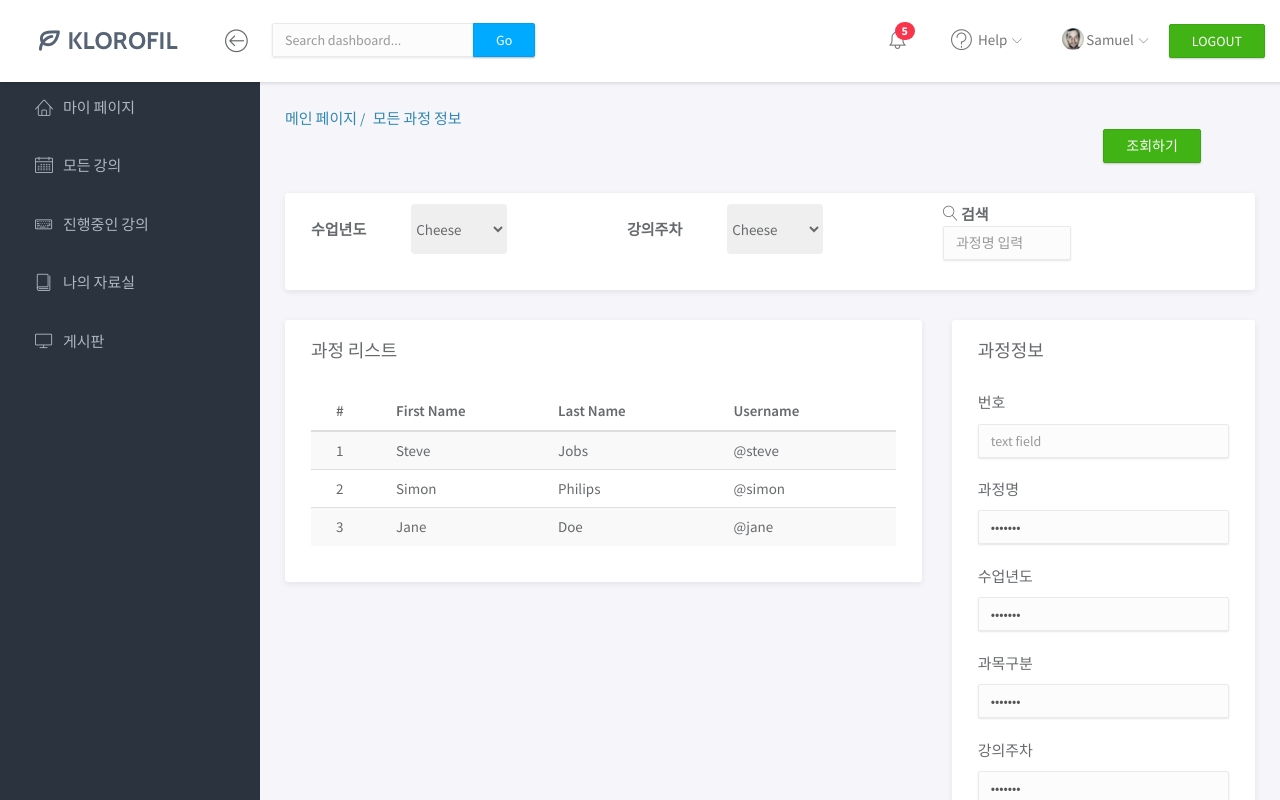
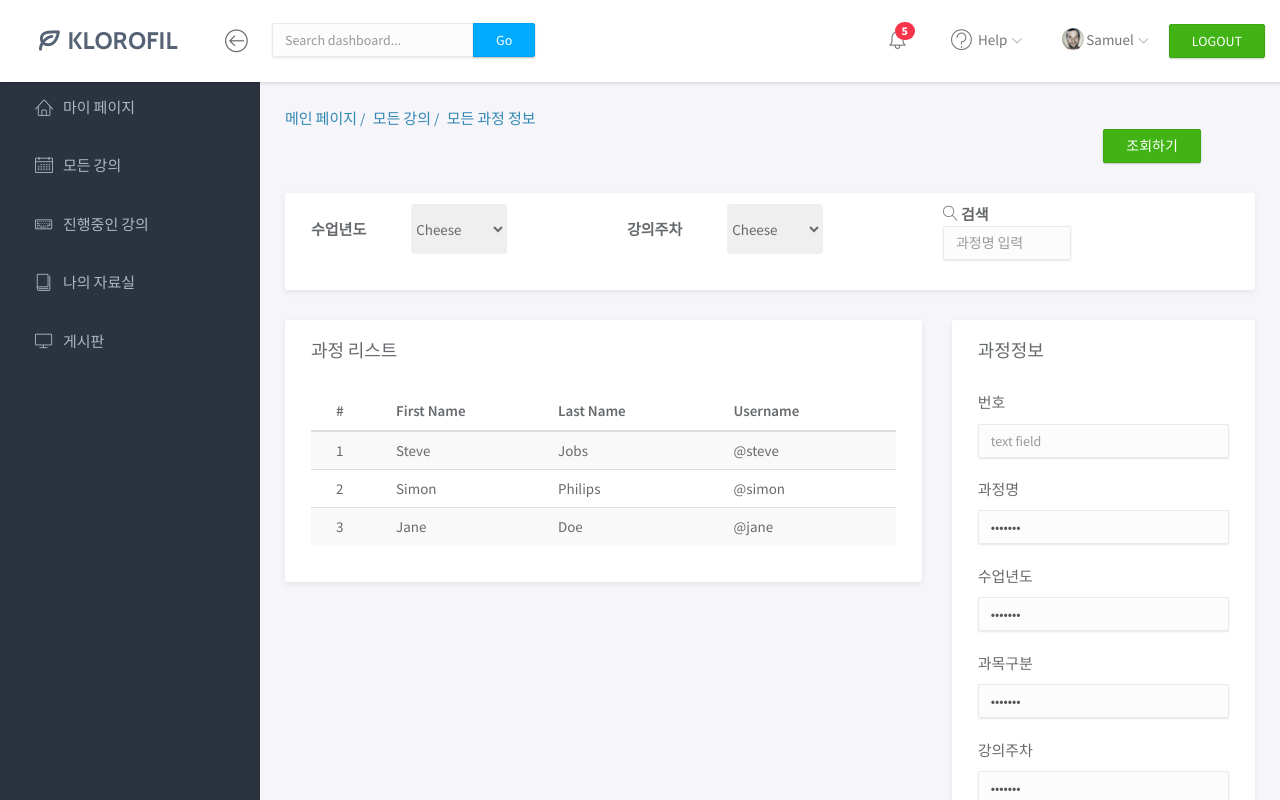
Before and after one commit to BangJeongBin/wizian_mentorship_project, a Next.js app in the folder wizian-next/: page /class/allCourse in a window 1280 px wide. Shown: the top 800 px of the page. Built offline with nearby package versions, Linux system fonts and the light colour scheme; some icons are missing.

Commit message:
모든 페이지 breadcrumble 수정

```diff
--- a/wizian-next/src/app/(app)/class/allClass/page.js
+++ b/wizian-next/src/app/(app)/class/allClass/page.js
@@ -6,7 +6,7 @@ const AllClass = () => {
     return (
         <div className="main-content">
             <div className="container-fluid">
-                <a href="/dashboard">메인 페이지 /</a>&ensp;<a href="#">모든 강의 정보</a>
+                <a href="/dashboard">메인 페이지 /</a>&ensp;<a href="#">모든 강의 /</a>&ensp;<a href="#">모든 강의 정보</a>
                 <div className="row">
                     <button type="button" className="btn btn-success col-lg-offset-10 margin-bottom-30">
                         <i className="fa fa-refresh fa-spin"></i> 조회하기
--- a/wizian-next/src/app/(app)/class/allCourse/page.js
+++ b/wizian-next/src/app/(app)/class/allCourse/page.js
@@ -6,7 +6,7 @@ const AllCourse = () => {
     return (
         <div className="main-content">
             <div className="container-fluid">
-                <a href="/dashboard">메인 페이지 /</a>&ensp;<a href="#">모든 과정 정보</a>
+                <a href="/dashboard">메인 페이지 /</a>&ensp;<a href="#">모든 강의 /</a>&ensp;<a href="#">모든 과정 정보</a>
                 <div className="row">
                     <button type="button" className="btn btn-success col-lg-offset-10 margin-bottom-30">
                         <i className="fa fa-refresh fa-spin"></i> 조회하기
--- a/wizian-next/src/app/(app)/course/courseInfo/page.js
+++ b/wizian-next/src/app/(app)/course/courseInfo/page.js
@@ -6,7 +6,7 @@ const CourseInfo = () => {
     return (
         <div className="main-content">
             <div className="container-fluid">
-                <a href="/dashboard">메인 페이지 /</a>&ensp;<a href="#">강의 정보</a>
+                <a href="/dashboard">메인 페이지 /</a>&ensp;<a href="#">진행중인 강의 /</a>&ensp;<a href="#">강의 정보</a>
                 <div className="row">
                     <button type="button" className="btn btn-primary col-lg-offset-10 margin-bottom-30">
                         <i className="fa fa-refresh fa-spin"></i> 수정하기
--- a/wizian-next/src/app/(app)/course/courseStudent/page.js
+++ b/wizian-next/src/app/(app)/course/courseStudent/page.js
@@ -2,11 +2,11 @@
 
 import React from "react";
 
-const AllClass = () => {
+const CourseStudent = () => {
     return (
         <div className="main-content">
             <div className="container-fluid">
-                <a href="/dashboard">메인 페이지 /</a>&ensp;<a href="#">모든 강의 정보</a>
+                <a href="/dashboard">메인 페이지 /</a>&ensp;<a href="#">진행중인 강의 /</a>&ensp;<a href="#">수강학생</a>
                 <div className="row">
                     <button type="button" className="btn btn-success col-lg-offset-10 margin-bottom-30">
                         <i className="fa fa-refresh fa-spin"></i> 조회하기
@@ -199,4 +199,4 @@ const AllClass = () => {
     )
 }
 
-export default AllClass;
+export default CourseStudent;
```
